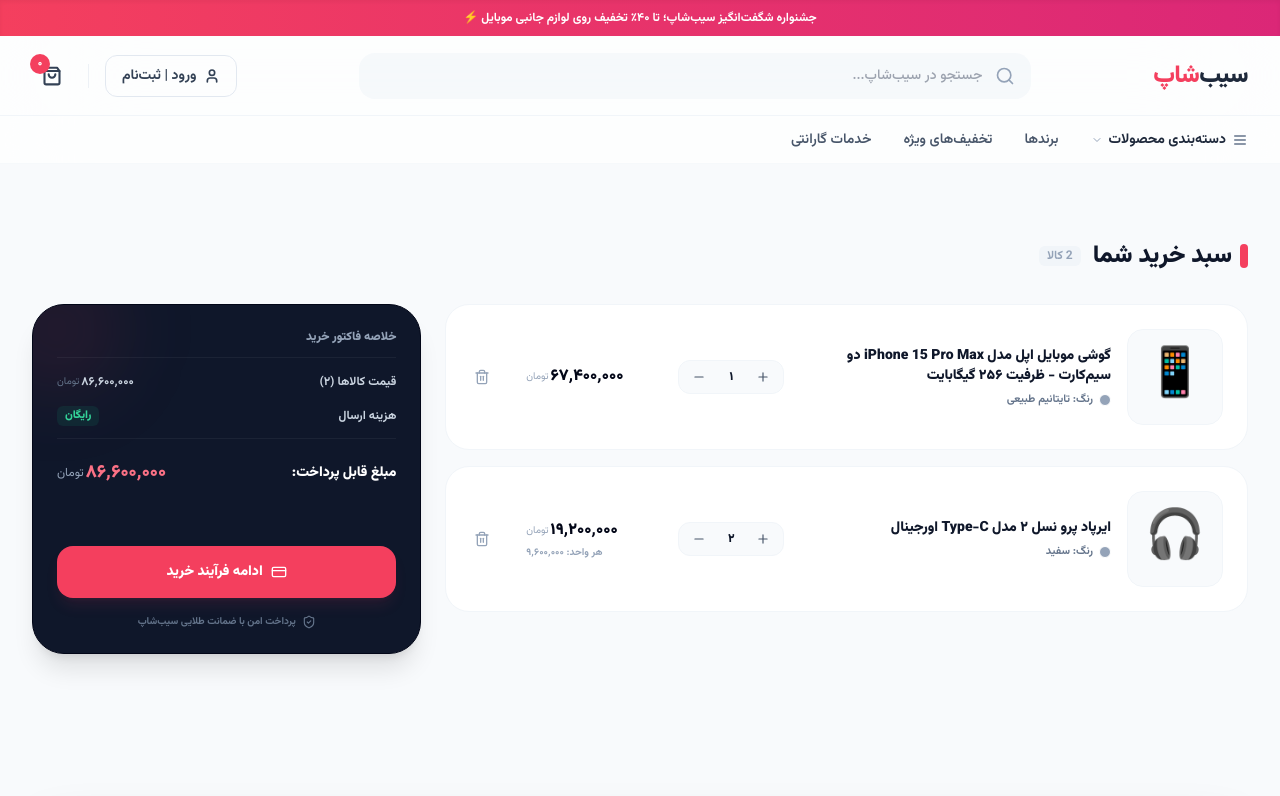
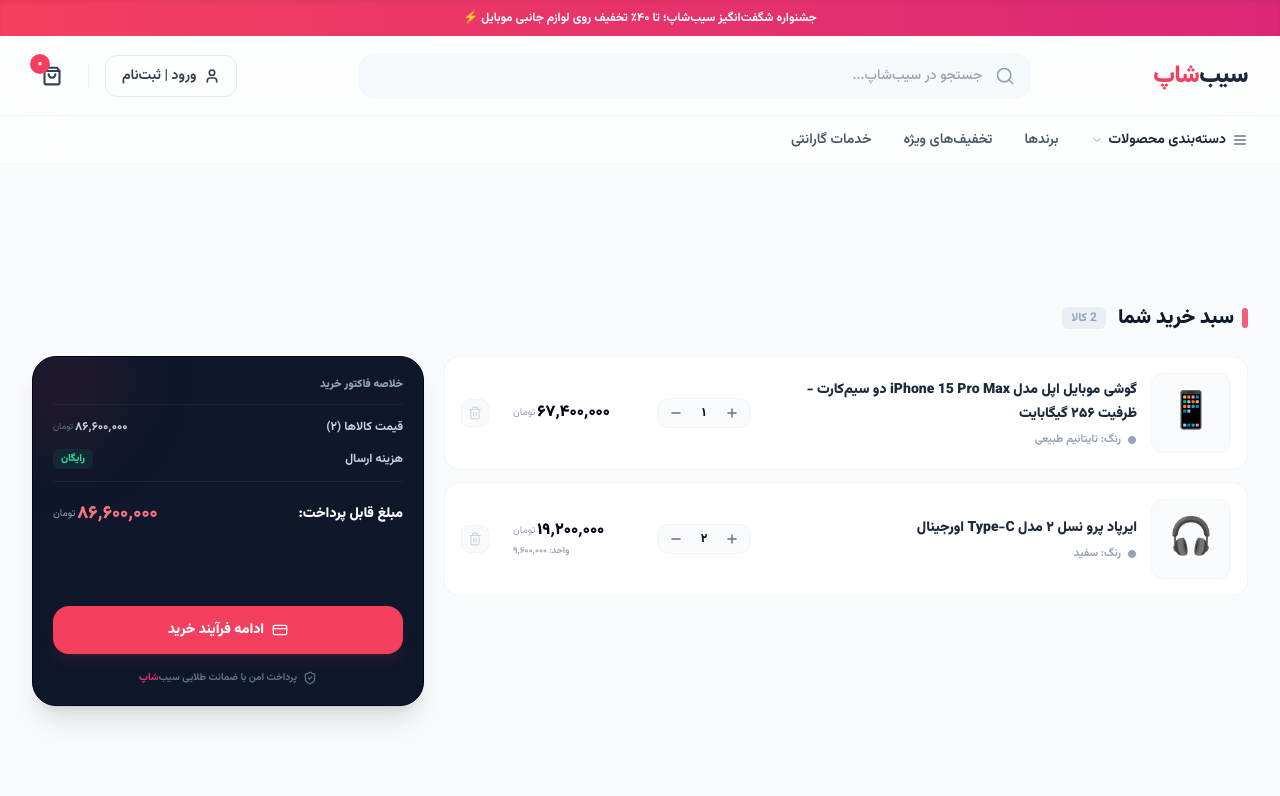
Before and after one commit to mohsenalz77/mini-shop-v2, a Next.js app: page /cart in a window 1280 px wide. Shown: the top 796 px of the page. Built offline with nearby package versions, Linux system fonts and the light colour scheme.

Commit message:
Update page.js

```diff
--- a/src/app/cart/page.js
+++ b/src/app/cart/page.js
@@ -3,9 +3,8 @@
 import React, { useState } from 'react';
 import Header from '../../components/Header';
 import Footer from '../../components/Footer';
-import { Trash2, Plus, Minus, ShoppingBag, CreditCard, ShieldCheck } from 'lucide-react';
+import { Trash2, Plus, Minus, CreditCard, ShieldCheck, ShoppingBag } from 'lucide-react';
 
-// دیتای ماک موقت برای نمایش ظاهر سبد خرید
 const initialCartItems = [
   {
     id: 1,
@@ -28,7 +27,6 @@ const initialCartItems = [
 export default function CartPage() {
   const [cartItems, setCartItems] = useState(initialCartItems);
 
-  // توابع موقت برای مدیریت تعداد در فرانت
   const updateQuantity = (id, type) => {
     setCartItems(prev => prev.map(item => {
       if (item.id === id) {
@@ -43,103 +41,105 @@ export default function CartPage() {
     setCartItems(prev => prev.filter(item => item.id !== id));
   };
 
-  // محاسبات فاکتور
   const totalCartPrice = cartItems.reduce((sum, item) => sum + (item.price * item.quantity), 0);
   const formattedPrice = (num) => num.toLocaleString('fa-IR');
 
   return (
-    <div className="min-h-screen bg-slate-50 overflow-x-hidden antialiased direction-rtl">
+    <div className="min-h-screen bg-slate-50 overflow-x-hidden antialiased direction-rtl pb-24 md:pb-0">
       <Header />
 
-      <main className="max-w-[1400px] mx-auto px-4 md:px-8 pt-20 pb-16 relative z-10">
+      {/* 🛠️ تصحیح کانتینر اصلی: تراز ۱۰۰٪ با عرض هیرو و حذف فواصل مرده زیر هدر */}
+      <main className="w-full px-4 md:px-8 mt-20 md:mt-32 pt-2 md:pt-4 pb-16 relative z-10">
 
         {/* عنوان صفحه */}
-        <div className="flex items-center gap-2 mb-8 text-right">
-          <div className="w-2 h-6 bg-rose-500 rounded-full"></div>
-          <h1 className="text-xl md:text-2xl font-black text-slate-900">سبد خرید شما</h1>
-          <span className="text-xs font-bold text-slate-400 bg-slate-100 px-2 py-0.5 rounded-md mr-1">
+        <div className="flex items-center gap-2 mb-6 text-right">
+          <div className="w-1.5 h-5 bg-rose-500 rounded-full animate-pulse"></div>
+          <h1 className="text-base md:text-xl font-black text-slate-900">سبد خرید شما</h1>
+          <span className="text-[10px] md:text-xs font-bold text-slate-400 bg-slate-200/60 border border-slate-200/20 px-2 py-0.5 rounded-md mr-1">
             {cartItems.length} کالا
           </span>
         </div>
 
         {cartItems.length === 0 ? (
-          /* وضعیت سبد خرید خالی */
-          <div className="w-full bg-white border border-slate-100 rounded-[32px] p-12 text-center flex flex-col items-center justify-center shadow-xs">
-            <span className="text-6xl mb-4">🛒</span>
-            <h2 className="text-base font-black text-slate-800 mb-2">سبد خرید شما فعلاً خالی است!</h2>
-            <p className="text-xs text-slate-400 font-medium mb-6">می‌توانید برای مشاهده محصولات به صفحه اصلی بازگردید.</p>
-            <a href="/" className="bg-rose-500 hover:bg-rose-600 text-white font-black text-xs px-6 py-3 rounded-xl shadow-md transition">
-              بازگشت به فروشگاه
+          /* وضعیت سبد خرید خالی مدرن */
+          <div className="w-full bg-white border border-slate-100 rounded-3xl p-10 py-16 text-center flex flex-col items-center justify-center shadow-2xs">
+            <div className="w-16 h-14 bg-rose-50 rounded-2xl flex items-center justify-center mb-4 text-rose-500">
+              <ShoppingBag className="w-7 h-7 stroke-[2]" />
+            </div>
+            <h2 className="text-sm md:text-base font-black text-slate-800 mb-1">سبد خرید شما فعلاً خالی است!</h2>
+            <p className="text-[11px] md:text-xs text-slate-400 font-medium mb-6">می‌توانید برای مشاهده و انتخاب گجت‌ها به فروشگاه بازگردید.</p>
+            <a href="/" className="bg-slate-900 hover:bg-rose-500 text-white font-black text-xs px-6 py-3 rounded-xl shadow-md transition duration-200">
+              بازگشت به سیب‌شاپ
             </a>
           </div>
         ) : (
-          /* لایوت دو ستونه اصلی */
-          <div className="grid grid-cols-1 lg:grid-cols-12 gap-6 items-start">
+          /* لایوت دو ستونه اصلی تراز با شاسی هیرو */
+          <div className="grid grid-cols-1 lg:grid-cols-12 gap-4 md:gap-5 items-start">
 
             {/* ستون راست: لیست کالاهای موجود در سبد (۸ ستون) */}
-            <div className="lg:col-span-8 flex flex-col gap-4">
+            <div className="lg:col-span-8 flex flex-col gap-3">
               {cartItems.map((item) => (
                 <div
                   key={item.id}
-                  className="bg-white border border-slate-100 rounded-[24px] p-4 md:p-6 shadow-xs flex flex-col md:flex-row items-center justify-between gap-4 text-right relative overflow-hidden"
+                  className="bg-white border border-slate-100 rounded-2xl p-4 flex flex-col md:flex-row items-start md:items-center justify-between gap-4 shadow-3xs transition duration-200 relative overflow-hidden"
                 >
-                  {/* بخش تصویر و عنوان کالا */}
-                  <div className="flex items-center gap-4 w-full md:w-auto">
-                    <div className="w-20 h-20 md:w-24 md:h-24 bg-slate-50 border border-slate-100 rounded-2xl flex items-center justify-center text-4xl md:text-5xl shrink-0 select-none">
+                  {/* تصویر و عنوان کالا */}
+                  <div className="flex items-center gap-3.5 w-full md:w-auto">
+                    <div className="w-16 h-16 md:w-20 md:h-20 bg-slate-50 border border-slate-100/70 rounded-xl flex items-center justify-center text-3xl md:text-4xl shrink-0 select-none">
                       {item.image}
                     </div>
-                    <div className="flex flex-col gap-1.5">
-                      <h3 className="text-xs md:text-sm font-black text-slate-900 leading-6 max-w-md">
+                    <div className="flex flex-col gap-1 text-right">
+                      <h3 className="text-xs md:text-sm font-black text-slate-800 leading-5 md:leading-6 max-w-md line-clamp-2">
                         {item.name}
                       </h3>
-                      <div className="flex items-center gap-1.5">
-                        <span className="w-3 h-3 rounded-full bg-slate-400 border border-white shadow-xs"></span>
-                        <span className="text-[11px] font-bold text-slate-500">رنگ: {item.color}</span>
+                      <div className="flex items-center gap-1.5 mt-0.5">
+                        <span className="w-2.5 h-2.5 rounded-full bg-slate-400 border border-white shadow-3xs"></span>
+                        <span className="text-[10px] md:text-[11px] font-bold text-slate-400">رنگ: {item.color}</span>
                       </div>
                     </div>
                   </div>
 
-                  {/* بخش کنترل تعداد و قیمت نهایی */}
-                  <div className="flex items-center justify-between md:justify-end gap-8 w-full md:w-auto border-t md:border-t-0 pt-3 md:pt-0 border-slate-50">
+                  {/* بخش کنترل تعداد و قیمت نهایی (کاملاً واکنش‌گرا و خطی در موبایل) */}
+                  <div className="flex items-center justify-between md:justify-end gap-4 md:gap-6 w-full md:w-auto border-t md:border-t-0 pt-3 md:pt-0 border-slate-50 mt-1 md:mt-0">
 
-                    {/* ردیف پلاس و ماینس کپسولی */}
-                    <div className="flex items-center bg-slate-50 border border-slate-100 rounded-xl px-2 py-1 gap-3">
+                    {/* ردیف پلاس و ماینس کپسولی کلوش */}
+                    <div className="flex items-center bg-slate-50 border border-slate-100 rounded-xl px-2 py-1 gap-2.5">
                       <button
                         onClick={() => updateQuantity(item.id, 'plus')}
-                        className="text-slate-600 hover:text-rose-500 transition w-6 h-6 flex items-center justify-center font-bold text-sm"
+                        className="text-slate-500 hover:text-rose-500 transition w-5 h-5 flex items-center justify-center font-bold text-xs"
                       >
-                        <Plus className="w-3.5 h-3.5" />
+                        <Plus className="w-3.5 h-3.5 stroke-[2.5]" />
                       </button>
                       <span className="text-xs font-black text-slate-900 w-4 text-center">
                         {item.quantity.toLocaleString('fa-IR')}
                       </span>
                       <button
                         onClick={() => updateQuantity(item.id, 'minus')}
-                        className="text-slate-600 hover:text-rose-500 transition w-6 h-6 flex items-center justify-center font-bold text-sm"
+                        className="text-slate-500 hover:text-rose-500 transition w-5 h-5 flex items-center justify-center font-bold text-xs"
                       >
-                        <Minus className="w-3.5 h-3.5" />
+                        <Minus className="w-3.5 h-3.5 stroke-[2.5]" />
                       </button>
                     </div>
 
-                    {/* قیمت ضرب‌در تعداد */}
-                    <div className="flex flex-col items-end shrink-0 min-w-[120px]">
-                      <div className="text-sm md:text-base font-black text-slate-950 flex items-center gap-0.5">
+                    {/* قیمت کالا */}
+                    <div className="flex flex-col items-end shrink-0 min-w-[100px] md:min-w-[120px]">
+                      <div className="text-xs md:text-base font-black text-slate-950 flex items-center gap-0.5">
                         <span>{formattedPrice(item.price * item.quantity)}</span>
-                        <span className="text-[10px] font-normal text-slate-400">تومان</span>
+                        <span className="text-[9px] md:text-[10px] font-normal text-slate-400">تومان</span>
                       </div>
                       {item.quantity > 1 && (
-                        <span className="text-[10px] text-slate-400 font-bold mt-0.5">
-                          هر واحد: {formattedPrice(item.price)}
+                        <span className="text-[9px] text-slate-400 font-bold mt-0.5">
+                          واحد: {formattedPrice(item.price)}
                         </span>
                       )}
                     </div>
 
-                    {/* دکمه حذف سطل آشغال */}
+                    {/* سطل آشغال حذف */}
                     <button
                       onClick={() => removeItem(item.id)}
-                      className="text-slate-400 hover:text-rose-500 transition-colors p-1"
+                      className="text-slate-300 hover:text-rose-500 transition p-1.5 bg-slate-50 hover:bg-rose-50 border border-slate-100 rounded-lg"
                     >
-                      <Trash2 className="w-4 h-4" />
+                      <Trash2 className="w-3.5 h-3.5" />
                     </button>
 
                   </div>
@@ -147,44 +147,45 @@ export default function CartPage() {
               ))}
             </div>
 
-            {/* ستون چپ: خلاصه فاکتور و پرداخت (۴ ستون) */}
-            <div className="lg:col-span-4 bg-slate-900 border border-slate-950 text-white rounded-[32px] p-6 shadow-xl relative overflow-hidden flex flex-col justify-between min-h-[350px]">
+            {/* ستون چپ: خلاصه فاکتور و پرداخت (Sticky دسکتاپ فعال شد) */}
+            <div className="lg:col-span-4 lg:sticky lg:top-28 bg-slate-900 border border-slate-950 text-white rounded-3xl p-5 flex flex-col justify-between min-h-[320px] md:min-h-[350px] shadow-xl relative overflow-hidden">
               <div className="absolute -top-10 -left-10 w-32 h-32 bg-rose-500/10 blur-2xl rounded-full"></div>
 
-              <div className="w-full flex flex-col gap-4 z-10">
-                <h3 className="text-xs font-black text-slate-400 border-b border-white/5 pb-3 text-right">خلاصه فاکتور خرید</h3>
+              <div className="w-full flex flex-col gap-3.5 z-10">
+                <h3 className="text-[11px] font-black text-slate-400 border-b border-white/5 pb-2.5 text-right">خلاصه فاکتور خرید</h3>
 
                 <div className="flex items-center justify-between text-xs font-bold text-slate-300">
                   <span>قیمت کالاها ({cartItems.length.toLocaleString('fa-IR')})</span>
                   <div className="flex items-center gap-0.5">
                     <span>{formattedPrice(totalCartPrice)}</span>
-                    <span className="text-[10px] font-normal text-slate-500">تومان</span>
+                    <span className="text-[9px] font-normal text-slate-500">تومان</span>
                   </div>
                 </div>
 
                 <div className="flex items-center justify-between text-xs font-bold text-slate-300 border-b border-white/5 pb-3">
                   <span>هزینه ارسال</span>
-                  <span className="text-[11px] text-emerald-400 bg-emerald-500/10 px-2 py-0.5 rounded-md font-black">رایگان</span>
+                  <span className="text-[10px] text-emerald-400 bg-emerald-500/10 px-2 py-0.5 rounded-md font-black">رایگان</span>
                 </div>
 
-                <div className="flex items-center justify-between text-sm font-black text-white pt-1">
+                <div className="flex items-center justify-between text-xs md:text-sm font-black text-white pt-1">
                   <span>مبلغ قابل پرداخت:</span>
-                  <div className="flex items-center gap-0.5 text-base md:text-lg text-rose-400">
+                  <div className="flex items-center gap-0.5 text-sm md:text-lg text-rose-400">
                     <span>{formattedPrice(totalCartPrice)}</span>
-                    <span className="text-xs font-normal text-slate-400">تومان</span>
+                    <span className="text-[10px] font-normal text-slate-400">تومان</span>
                   </div>
                 </div>
               </div>
 
-              <div className="mt-8 flex flex-col gap-3 z-10">
-                <button className="w-full bg-rose-500 hover:bg-rose-600 text-white font-black text-xs md:text-sm py-4 rounded-2xl shadow-lg shadow-rose-500/10 transition-all duration-300 flex items-center justify-center gap-2 group active:scale-98">
-                  <CreditCard className="w-4 h-4 transition-transform group-hover:scale-105" />
+              <div className="mt-6 flex flex-col gap-3 z-10">
+                {/* دکمه پرداخت دسکتاپ */}
+                <button className="hidden md:flex w-full bg-rose-500 hover:bg-rose-600 text-white font-black text-xs md:text-sm py-3.5 rounded-2xl shadow-lg shadow-rose-500/10 transition-all duration-300 items-center justify-center gap-2 group">
+                  <CreditCard className="w-4 h-4" />
                   <span>ادامه فرآیند خرید</span>
                 </button>
 
-                <div className="flex items-center justify-center gap-1.5 text-[10px] text-slate-500 font-bold mt-1">
+                <div className="flex items-center justify-center gap-1.5 text-[9px] md:text-[10px] text-slate-500 font-bold mt-1">
                   <ShieldCheck className="w-3.5 h-3.5 text-slate-500" />
-                  <span>پرداخت امن با ضمانت طلایی سیب‌شاپ</span>
+                  <span>پرداخت امن با ضمانت طلایی سیب‌<span className="text-transparent bg-clip-text bg-gradient-to-r from-rose-500 to-pink-600">شاپ</span></span>
                 </div>
               </div>
 
@@ -195,6 +196,23 @@ export default function CartPage() {
 
       </main>
 
+      {/* 🌟 سیستم شیشه‌ای فیکس پایین صفحه مخصوص موبایل (Mobile Sticky Checkout Bar) */}
+      {cartItems.length > 0 && (
+        <div className="md:hidden fixed bottom-14 left-0 right-0 bg-white/80 backdrop-blur-xl border-t border-slate-100/80 p-3.5 flex items-center justify-between z-40 shadow-[0_-10px_30px_rgba(0,0,0,0.04)] rounded-t-2xl">
+          <div className="flex flex-col text-right">
+            <span className="text-[9px] text-slate-400 font-bold">مبلغ کل سبد:</span>
+            <div className="text-sm font-black text-slate-950 flex items-center gap-0.5 mt-0.5">
+              <span>{formattedPrice(totalCartPrice)}</span>
+              <span className="text-[9px] font-normal text-slate-400">تومان</span>
+            </div>
+          </div>
+          <button className="bg-rose-500 active:bg-rose-600 text-white font-black text-xs px-6 py-3 rounded-xl flex items-center gap-1.5 shadow-md shadow-rose-500/20 active:scale-95 transition-all duration-150">
+            <CreditCard className="w-3.5 h-3.5" />
+            <span>ادامه فرآیند خرید</span>
+          </button>
+        </div>
+      )}
+
       <Footer />
     </div>
   );
```
